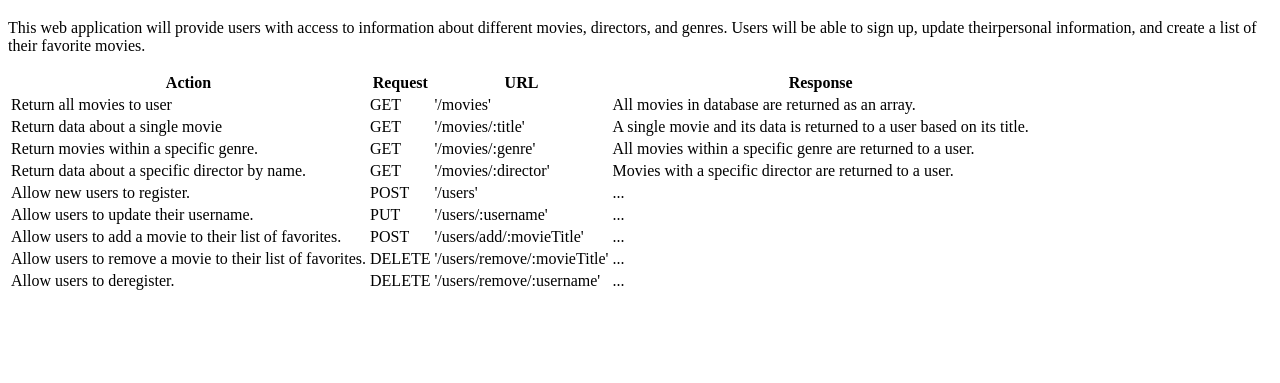
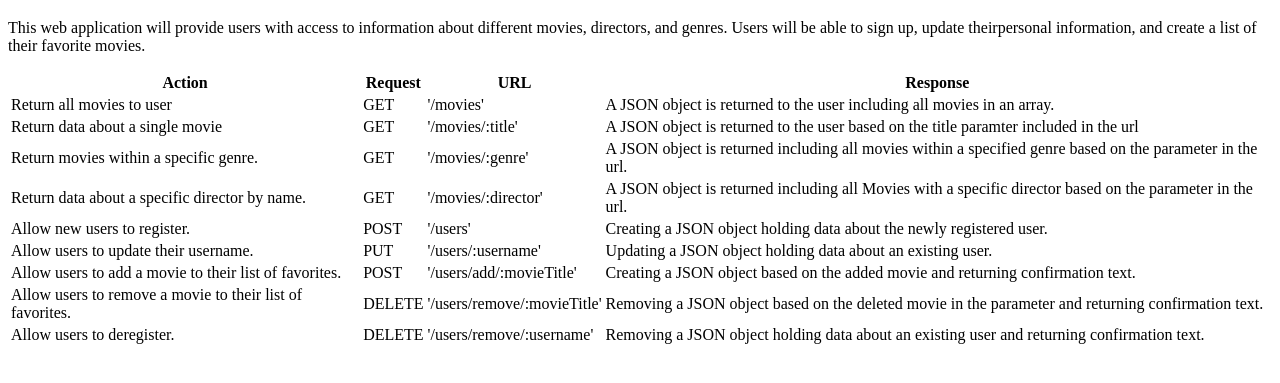
Before and after one commit to RHBusch/movie_api, a website: page public/documentation.html in a window 1280 px wide. Shown: the part 61-444 px from the top of the page. Drawn offline with Linux system fonts and the light colour scheme.

Commit message:
Adding additional documentation to the table

```diff
--- a/public/documentation.html
+++ b/public/documentation.html
@@ -29,61 +29,60 @@
           <td> Return all movies to user</td>
           <td>GET</td>
           <td>'/movies'</td>
-          <td>All movies in database are returned as an array. </td>
+          <td> A JSON object is returned to the user including all movies in an array. </td>
 
       </tr>
           <td>Return data about a single movie</td>
           <td>GET</td>
           <td>'/movies/:title' </td>
-          <td>A single movie and its data is returned to a user based on its title.</td>
-
+          <td>A JSON object is returned to the user based on the title paramter included in the url</td>
       <tr>
         <td>Return movies within a specific genre.</td>
         <td>GET</td>
         <td>'/movies/:genre'</td>
-        <td>All movies within a specific genre are returned to a user.</td>
+        <td>A JSON object is returned including all movies within a specified genre based on the parameter in the url.</td>
       </tr>
 
       <tr>
         <td>Return data about a specific director by name.</td>
         <td>GET</td>
         <td>'/movies/:director'</td>
-        <td>Movies with a specific director are returned to a user.</td>
+        <td> A JSON object is returned including all Movies with a specific director based on the parameter in the url.</td>
       </tr>
 
       <tr>
         <td>Allow new users to register.</td>
         <td>POST</td>
         <td>'/users'</td>
-        <td>...</td>
+        <td>Creating a JSON object holding data about the newly registered user. </td>
       </tr>
 
       <tr>
         <td>Allow users to update their username.</td>
         <td>PUT</td>
         <td>'/users/:username'</td>
-        <td>...</td>
+        <td>Updating a JSON object holding data about an existing user.</td>
       </tr>
 
       <tr>
         <td>Allow users to add a movie to their list of favorites.</td>
         <td>POST</td>
         <td>'/users/add/:movieTitle'</td>
-        <td>...</td>
+        <td>Creating a JSON object based on the added movie and returning confirmation text.  </td>
       </tr>
 
       <tr>
         <td>Allow users to remove a movie to their list of favorites.</td>
         <td>DELETE</td>
         <td>'/users/remove/:movieTitle'</td>
-        <td>...</td>
+        <td>Removing a JSON object based on the deleted movie in the parameter and returning confirmation text.</td>
       </tr>
 
       <tr>
         <td>Allow users to deregister.</td>
         <td>DELETE</td>
         <td>'/users/remove/:username'</td>
-        <td>...</td>
+        <td>Removing a JSON object holding data about an existing user and returning confirmation text. </td>
       </tr>
 
     </tbody>
```
